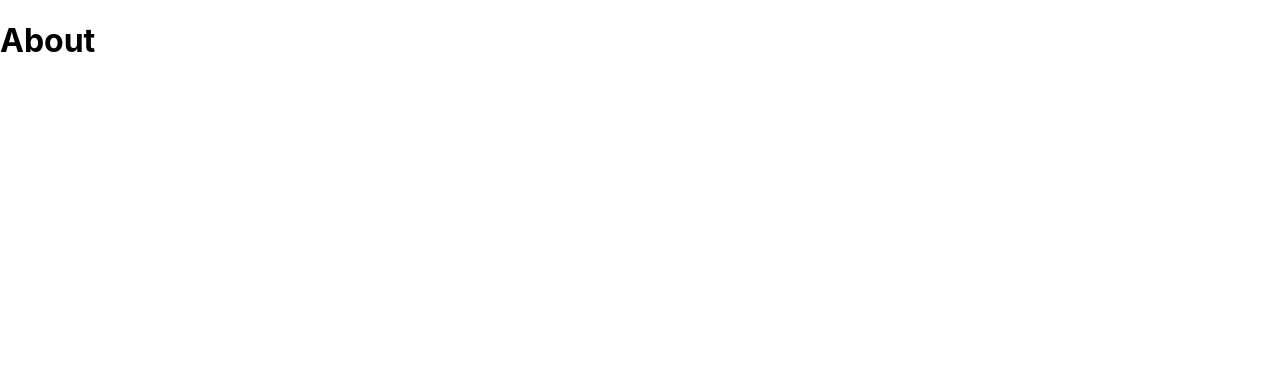
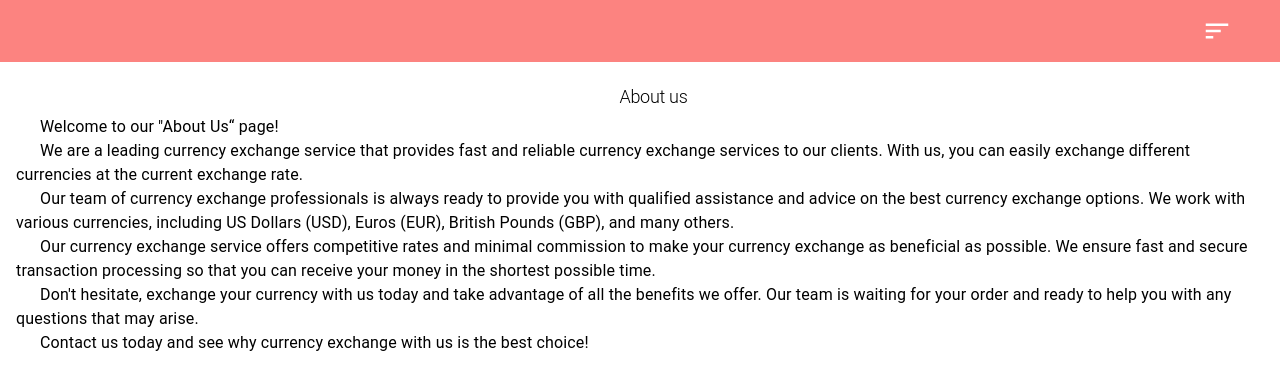
Before and after one commit to AnatolySkuba/promova-test-task, a React (Create React App) app: page /about in a window 1280 px wide. Shown: the top 390 px of the page. Built offline with nearby package versions, Linux system fonts and the light colour scheme.

Commit message:
feat: added about page

```diff
--- a/src/configs/muiTheme.ts
+++ b/src/configs/muiTheme.ts
@@ -67,6 +67,13 @@ function muiTheme(outerTheme: Theme) {
           },
         },
       },
+      MuiTypography: {
+        styleOverrides: {
+          root: {
+            textIndent: '1.5em',
+          },
+        },
+      },
     },
   });
 }
--- a/src/pages/About/About.tsx
+++ b/src/pages/About/About.tsx
@@ -1,7 +1,65 @@
 import React from 'react';
+import { Box, Typography } from '@mui/material';
+
+import { Navigation } from 'components';
 
 function About() {
-  return <h1>About</h1>;
+  return (
+    <>
+      <Box
+        sx={{
+          display: 'flex',
+          justifyContent: 'flex-end',
+          py: 2,
+          px: 6,
+          background: '#fc8380',
+        }}
+      >
+        <Navigation />
+      </Box>
+      <Box
+        sx={{
+          p: 2,
+        }}
+      >
+        <Typography
+          variant="h1"
+          sx={{
+            my: 1,
+            fontSize: 'large',
+            textAlign: 'center',
+          }}
+        >
+          About us
+        </Typography>
+        <Typography>Welcome to our &quot;About Us&ldquo; page!</Typography>
+        <Typography>
+          We are a leading currency exchange service that provides fast and reliable currency
+          exchange services to our clients. With us, you can easily exchange different currencies at
+          the current exchange rate.
+        </Typography>
+        <Typography>
+          Our team of currency exchange professionals is always ready to provide you with qualified
+          assistance and advice on the best currency exchange options. We work with various
+          currencies, including US Dollars (USD), Euros (EUR), British Pounds (GBP), and many
+          others.
+        </Typography>
+        <Typography>
+          Our currency exchange service offers competitive rates and minimal commission to make your
+          currency exchange as beneficial as possible. We ensure fast and secure transaction
+          processing so that you can receive your money in the shortest possible time.
+        </Typography>
+        <Typography>
+          Don&apos;t hesitate, exchange your currency with us today and take advantage of all the
+          benefits we offer. Our team is waiting for your order and ready to help you with any
+          questions that may arise.
+        </Typography>
+        <Typography>
+          Contact us today and see why currency exchange with us is the best choice!
+        </Typography>
+      </Box>
+    </>
+  );
 }
 
 export default About;
```
